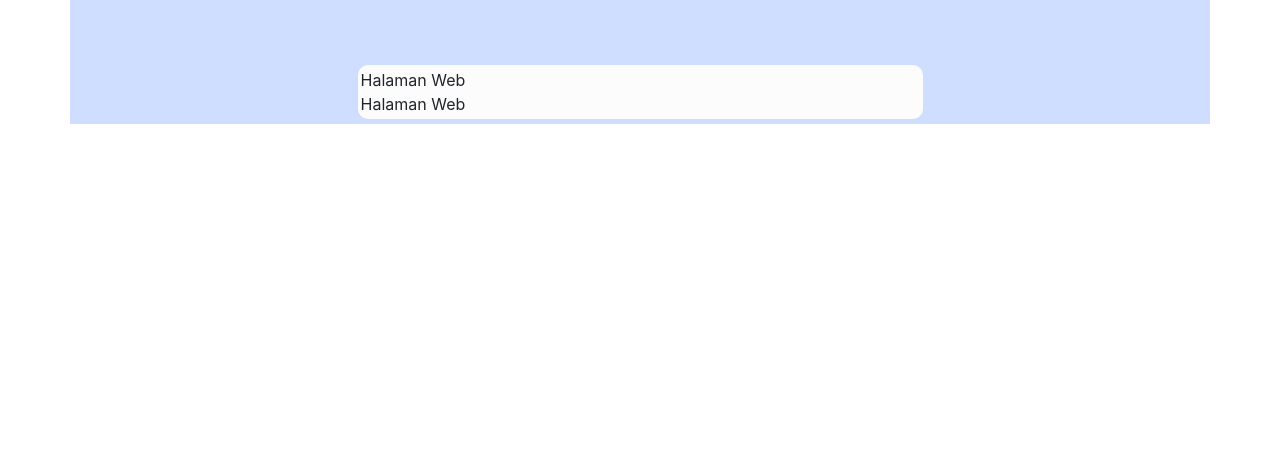
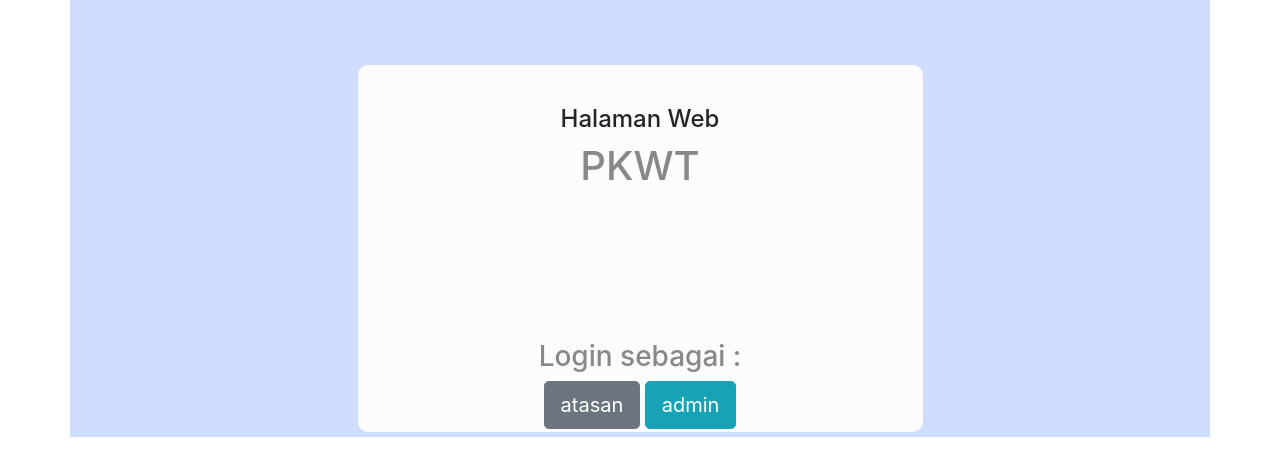
Before and after one commit to turtletear/web-evaluasi-LEN, a PHP site: the page made by landing page.html in a window 1280 px wide. Shown: the top 476 px of the page. Run offline with PHP 8.4, Linux system fonts and the light colour scheme.

Commit message:
button login di landing page berhasil

```diff
--- a/assets/style/style1.css
+++ b/assets/style/style1.css
@@ -7,13 +7,14 @@
 .div_center {
     margin: auto;
     display: block;
+    text-align: center;
 }
 
 .login_area {
     background-color: #FCFCFC;
     overflow: auto;   /*experimental, biar konten gak offside */
     border-radius: 10px;
-    padding: 3px 3px 3px 3px;
+    padding: 40px 3px 3px 3px;
     width: 50%;
     margin: auto;
 }
--- a/landing page.html
+++ b/landing page.html
@@ -18,17 +18,25 @@
 
                 <div class="login_area" style="margin-top: 60px;">
 
-                    <div class="div_center">
-                        Halaman Web
-                    </div>
-                    <div class="div_center">
-                        Halaman Web
+                    <div class="container-fluid">
+                        <div class="row div_center">
+                            <h4>Halaman Web</h4>
+                        </div>
+
+                        <div class="row div_center">
+                            <h1><font color="#888888"> PKWT </font> </h1>
+                        </div>
+
+                        <div class="row div_center" style="margin-top: 150px;">
+                            <h3><font color="#888888"> Login sebagai : </font> </h3>
+                        </div>
+                        <button class="btn btn-secondary btn-lg"> atasan</button>
+                        <button class="btn btn-info btn-lg"> admin</button>
+
+
                     </div>
 
-
                 </div>
-
-
             </div>
         </div>
 
```
